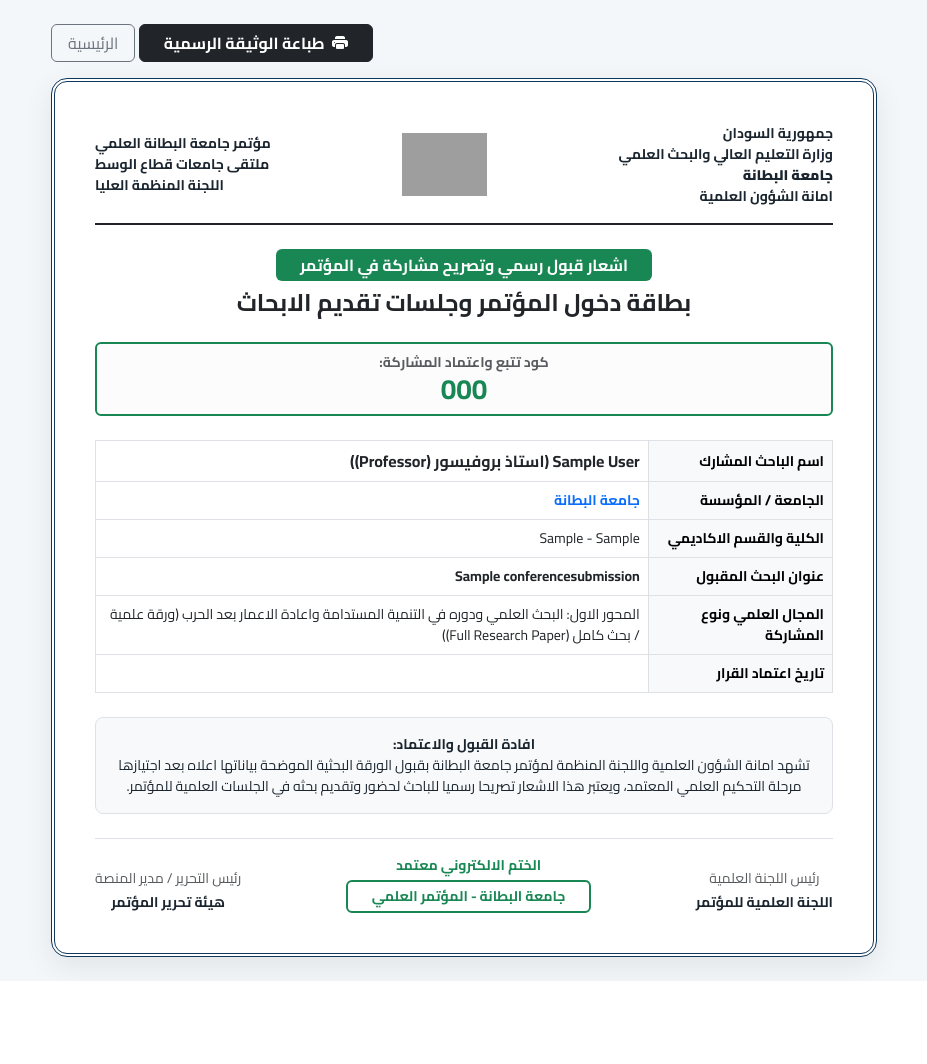
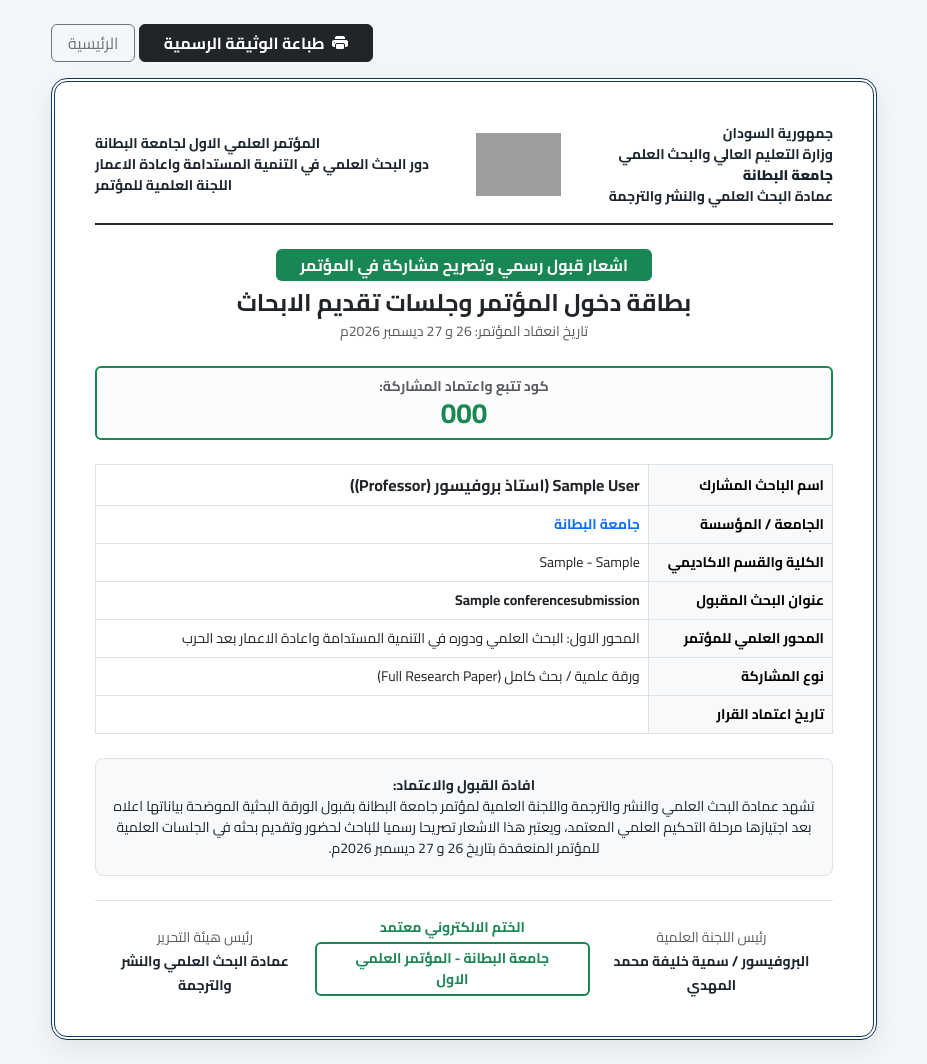
Before and after one commit to altayebawab024-code/conference-portal, a Django app: template templates/submissions/acceptance_pass.html in a window 1280 px wide. Shown: the whole page, without its empty margins (176-1103 px from the left). Before the commit the page ends 981 px from the top, so only its background shows below. Run offline with Django 5.2, Linux system fonts and the light colour scheme; the template is opened without the code that fills it: values that come from a table or form of the project are taken from there, others are empty; tables that the repository leaves empty hold one stand-in row (values such as "Sample post"); grey boxes are pictures that could not be loaded.

Commit message:
Update acceptance_pass.html

```diff
--- a/templates/submissions/acceptance_pass.html
+++ b/templates/submissions/acceptance_pass.html
@@ -52,21 +52,22 @@
                     جمهورية السودان<br>
                     وزارة التعليم العالي والبحث العلمي<br>
                     <strong>جامعة البطانة</strong><br>
-                    امانة الشؤون العلمية
+                    عمادة البحث العلمي والنشر والترجمة
                 </div>
                 <div class="text-center">
                     <img src="{% static 'img/logo.png' %}" alt="شعار جامعة البطانة" style="width: 85px; height: 85px; object-fit: contain;">
                 </div>
                 <div class="text-end small fw-bold">
-                    مؤتمر جامعة البطانة العلمي<br>
-                    ملتقى جامعات قطاع الوسط<br>
-                    اللجنة المنظمة العليا
+                    المؤتمر العلمي الاول لجامعة البطانة<br>
+                    دور البحث العلمي في التنمية المستدامة واعادة الاعمار<br>
+                    اللجنة العلمية للمؤتمر
                 </div>
             </div>
 
             <div class="text-center mb-4">
                 <span class="badge bg-success text-white px-4 py-2 fs-6 mb-2">اشعار قبول رسمي وتصريح مشاركة في المؤتمر</span>
                 <h4 class="fw-bold text-dark mb-0">بطاقة دخول المؤتمر وجلسات تقديم الابحاث</h4>
+                <small class="text-muted">تاريخ انعقاد المؤتمر: 26 و 27 ديسمبر 2026م</small>
             </div>
 
             <div class="alert alert-light border border-2 border-success text-center py-2 mb-4">
@@ -92,8 +93,12 @@
                     <td class="fw-bold text-dark">{{ submission.title }}</td>
                 </tr>
                 <tr>
-                    <th class="table-light">المجال العلمي ونوع المشاركة</th>
-                    <td>{{ submission.get_academic_domain_display }} ({{ submission.get_participation_type_display }})</td>
+                    <th class="table-light">المحور العلمي للمؤتمر</th>
+                    <td>{{ submission.get_academic_domain_display }}</td>
+                </tr>
+                <tr>
+                    <th class="table-light">نوع المشاركة</th>
+                    <td>{{ submission.get_participation_type_display }}</td>
                 </tr>
                 <tr>
                     <th class="table-light">تاريخ اعتماد القرار</th>
@@ -103,23 +108,23 @@
 
             <div class="p-3 bg-light rounded-3 border mb-4 text-center small">
                 <strong>افادة القبول والاعتماد:</strong><br>
-                تشهد امانة الشؤون العلمية واللجنة المنظمة لمؤتمر جامعة البطانة بقبول الورقة البحثية الموضحة بياناتها اعلاه بعد اجتيازها مرحلة التحكيم العلمي المعتمد، ويعتبر هذا الاشعار تصريحا رسميا للباحث لحضور وتقديم بحثه في الجلسات العلمية للمؤتمر.
+                تشهد عمادة البحث العلمي والنشر والترجمة واللجنة العلمية لمؤتمر جامعة البطانة بقبول الورقة البحثية الموضحة بياناتها اعلاه بعد اجتيازها مرحلة التحكيم العلمي المعتمد، ويعتبر هذا الاشعار تصريحا رسميا للباحث لحضور وتقديم بحثه في الجلسات العلمية للمؤتمر المنعقدة بتاريخ 26 و 27 ديسمبر 2026م.
             </div>
 
             <div class="d-flex justify-content-between align-items-end pt-3 border-top">
                 <div class="text-center">
                     <small class="text-muted d-block">رئيس اللجنة العلمية</small>
-                    <strong class="small">اللجنة العلمية للمؤتمر</strong>
+                    <strong class="small">البروفيسور / سمية خليفة محمد المهدي</strong>
                 </div>
                 <div class="text-center">
                     <div class="text-success fw-bold small mb-1">الختم الالكتروني معتمد</div>
                     <div class="border border-2 border-success text-success px-4 py-1 rounded small fw-bold">
-                        جامعة البطانة - المؤتمر العلمي
+                        جامعة البطانة - المؤتمر العلمي الاول
                     </div>
                 </div>
                 <div class="text-center">
-                    <small class="text-muted d-block">رئيس التحرير / مدير المنصة</small>
-                    <strong class="small">هيئة تحرير المؤتمر</strong>
+                    <small class="text-muted d-block">رئيس هيئة التحرير</small>
+                    <strong class="small">عمادة البحث العلمي والنشر والترجمة</strong>
                 </div>
             </div>
 
```
